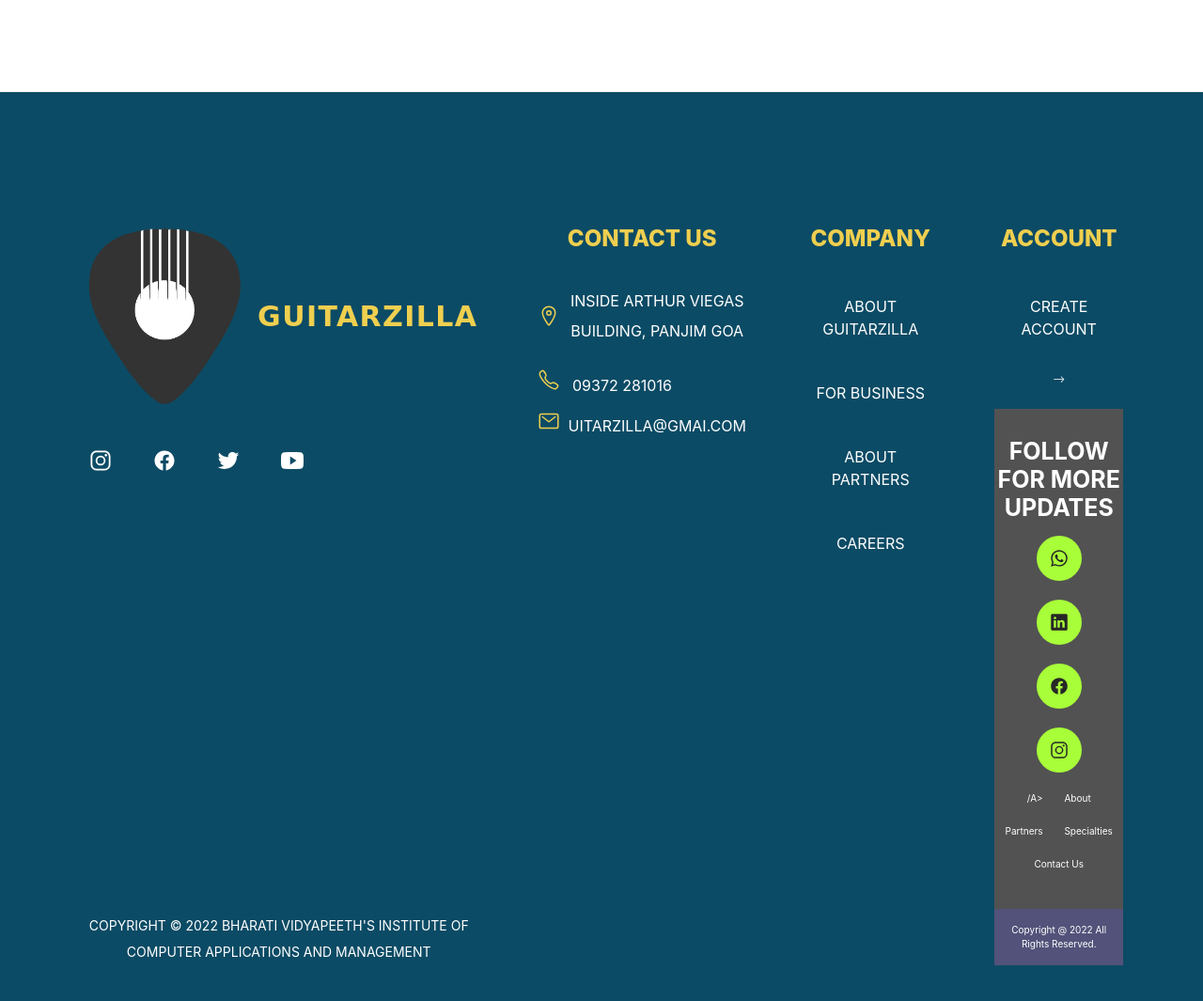
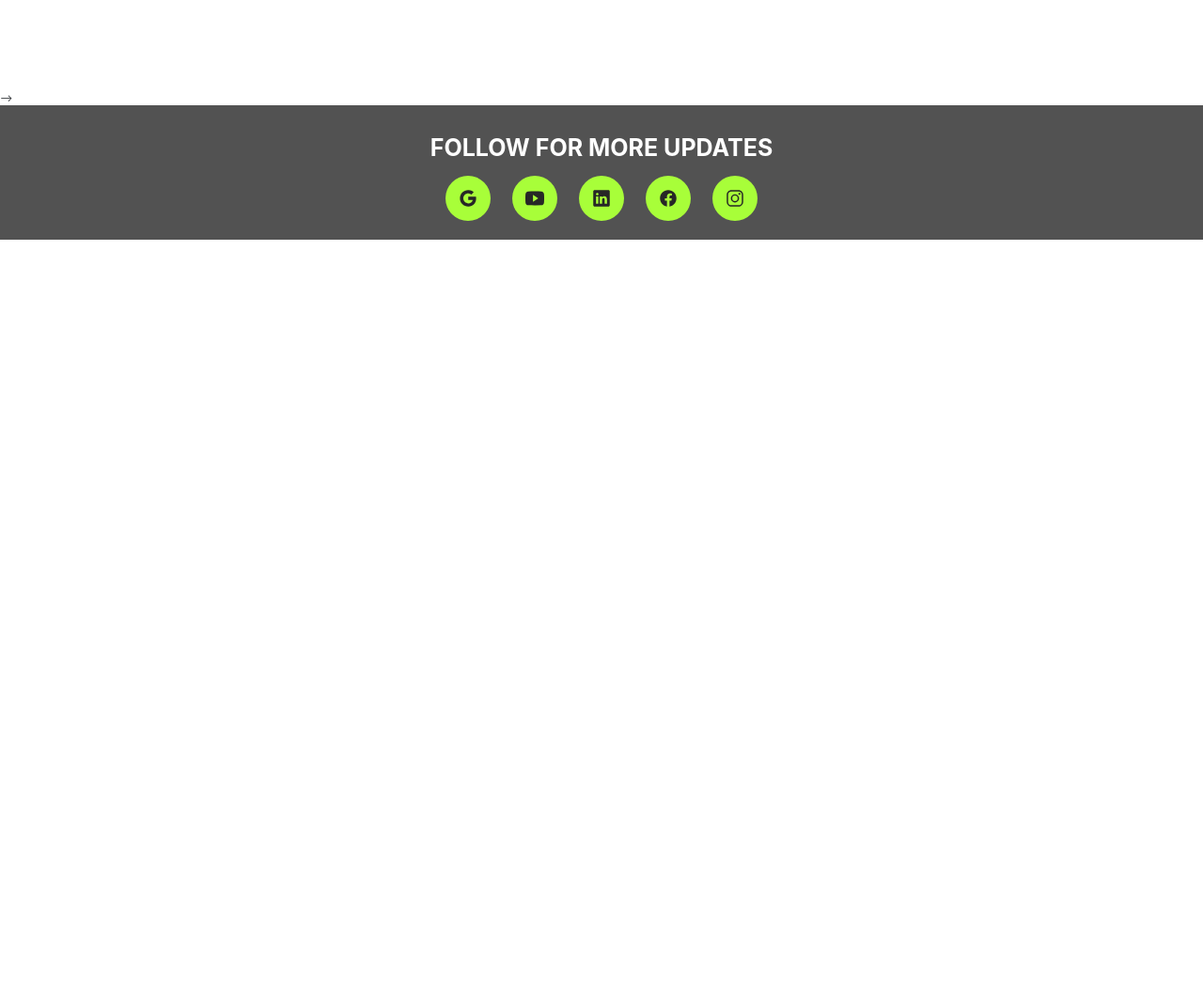
Before and after one commit to NegiBhawana/Education-Day, a plain HTML site: page index.html in a window 1280 px wide. Shown: the part 4857-5922 px from the top of the page at 94% size. After the commit the page ends 5112 px from the top, so only its background shows below. Drawn offline with nearby package versions, Linux system fonts and the light colour scheme; files that its build step writes are made by us from their sources; a web font is replaced by a local one.

Commit message:
Improved Footer

```diff
--- a/index.html
+++ b/index.html
@@ -1694,7 +1694,7 @@
 
  <!--
   -->
-  <footer class="footer">
+  <!-- <footer class="footer">
 
     <div class="container grid grid--footer">
       <div class="logo-cal">
@@ -1769,7 +1769,7 @@
       <nav class="nav-col">
         <p class="footer-heading">Account</p>
         <ul class="footer-nav">
-          <li><a class="footer-link" href="#">Create account</a></li> -->
+          <li><a class="footer-link" href="#">Create account</a></li> --> -->
   <!-- <li><a class="footer-link" href="#">Sign in</a></li> -->
   <!-- <li><a class="footer-link" href="#">iOS app</a></li>
             <li><a class="footer-link" href="#">Android app</a></li> -->
@@ -1841,30 +1841,22 @@
     </h1>
 
     <ul class="icons">
-      <li><a href="https://www.facebook.com/BVICAMsNSC/" target="_blank">
-          <ion-icon name="logo-whatsapp"></ion-icon>
-        </a></li>
-      <li><a href="#">
+      <li><a href="https://goo.gl/maps/K6uS1xE64fiAoLHv8" target="_blank">
+        <ion-icon name="logo-google"></ion-icon>
+      </a></li>
+      <li><a href="https://www.youtube.com/channel/UCuOPY-98JUY9T2igRpj8tIQ" target="_blank">
+        <ion-icon name="logo-youtube"></ion-icon>
+      </a></li>
+      <li><a href="https://www.linkedin.com/in/bvicam-new-delhi-43a5b2226" target="_blank">
           <ion-icon name="logo-linkedin"></ion-icon>
         </a></li>
-      <li><a href="#">
+      <li><a href="https://www.facebook.com/BVICAMsNSC/" target="_blank">
           <ion-icon name="logo-facebook"></ion-icon>
         </a></li>
-      <li><a href="#">
+      <li><a href="https://www.instagram.com/bvicamnsc/" target="_blank">
           <ion-icon name="logo-instagram"></ion-icon>
         </a></li>
     </ul>
-
-    <ul class="menu">
-      <li><a href="https://www.facebook.com/BVICAMsNSC/">/a></li>
-      <li><a href="#">About</a></li>
-      <li><a href="#">Partners</a></li>
-      <li><a href="#">Specialties</a></li>
-      <li><a href="#">Contact Us</a></li>
-    </ul>
-    <div class="footer-copyright">
-      <p>Copyright @ 2022 All Rights Reserved.</p>
-    </div>
   </footer>
 
 
```
